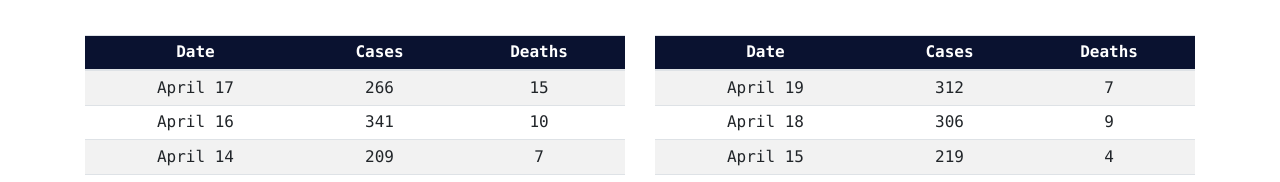
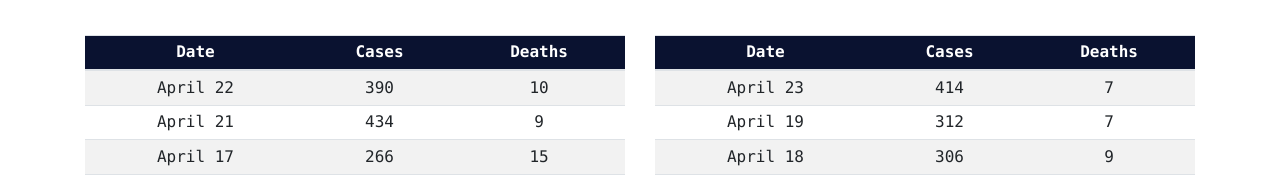
Before and after one commit to smdurjoy/covid, a React (Create React App) app: page /BdAllInfo in a window 1280 px wide. Shown: the part 607-789 px from the top of the page. Built offline with nearby package versions, Linux system fonts and the light colour scheme; a web font is replaced by a local one.

Commit message:
Update BdAllInfo.js

```diff
--- a/src/components/BdAllInfo/BdAllInfo.js
+++ b/src/components/BdAllInfo/BdAllInfo.js
@@ -21,6 +21,11 @@ export default class BdAllInfo extends Component {
                                 </thead>
 
                                 <tbody>
+                                    <tr>
+                                        <td>April 22</td>
+                                        <td>390</td>
+                                        <td>10</td>
+                                    </tr>
                                     <tr>
                                         <td>April 21</td>
                                         <td>434</td>
@@ -413,6 +418,16 @@ export default class BdAllInfo extends Component {
                             </thead>
 
                             <tbody>
+                                 <tr>
+                                    <td>April 22</td>
+                                    <td>390</td>
+                                    <td>10</td>
+                                 </tr>
+                                 <tr>
+                                    <td>April 21</td>
+                                    <td>434</td>
+                                    <td>9</td>
+                                </tr>
                                 <tr>
                                     <td>April 17</td>
                                     <td>266</td>
@@ -512,6 +527,11 @@ export default class BdAllInfo extends Component {
                             </thead>
 
                             <tbody>
+                                <tr>
+                                   <td>April 23</td>
+                                   <td>414</td>
+                                   <td>7</td>
+                                </tr>
                                 <tr>
                                    <td>April 19</td>
                                    <td>312</td>
```
